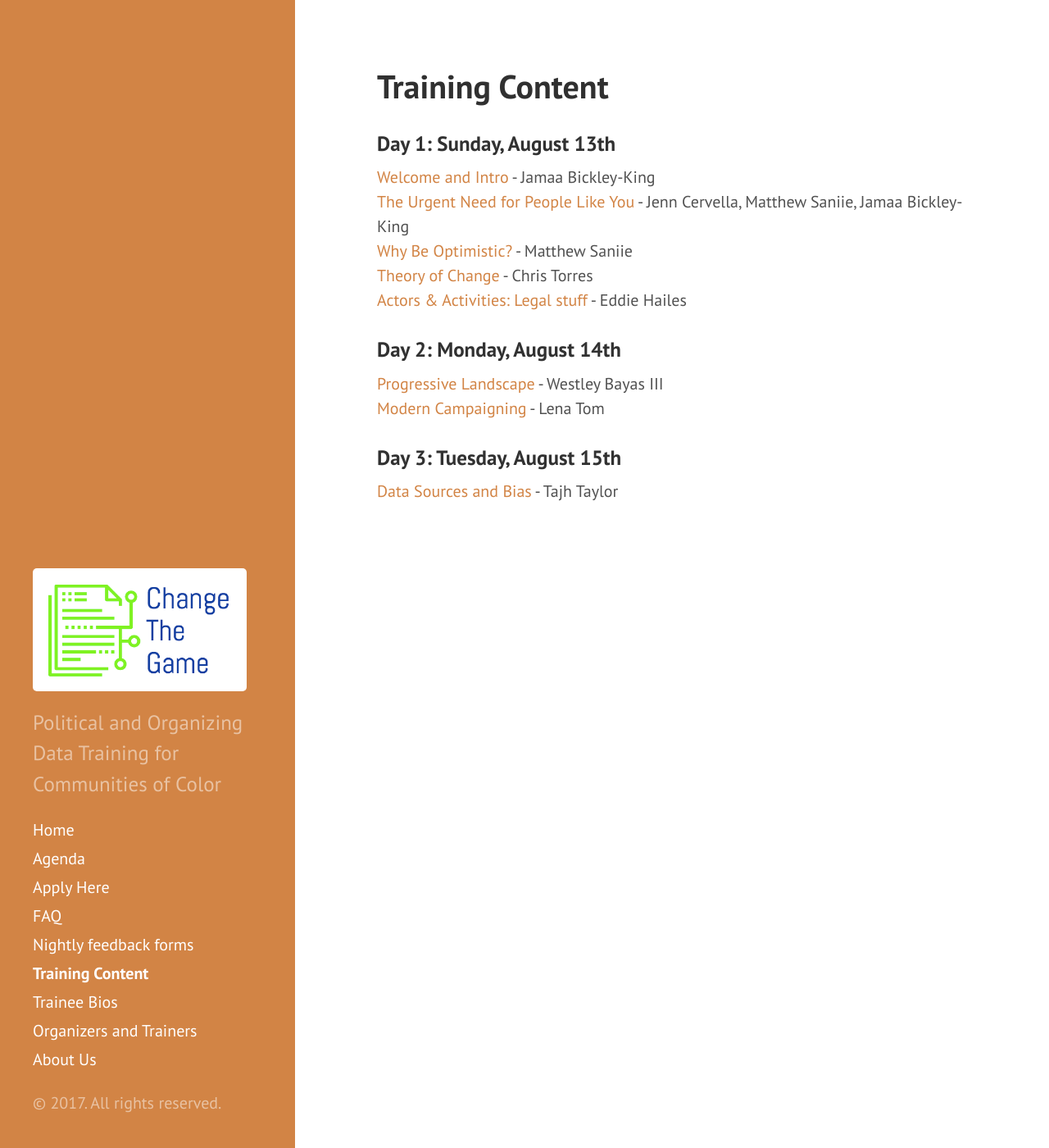
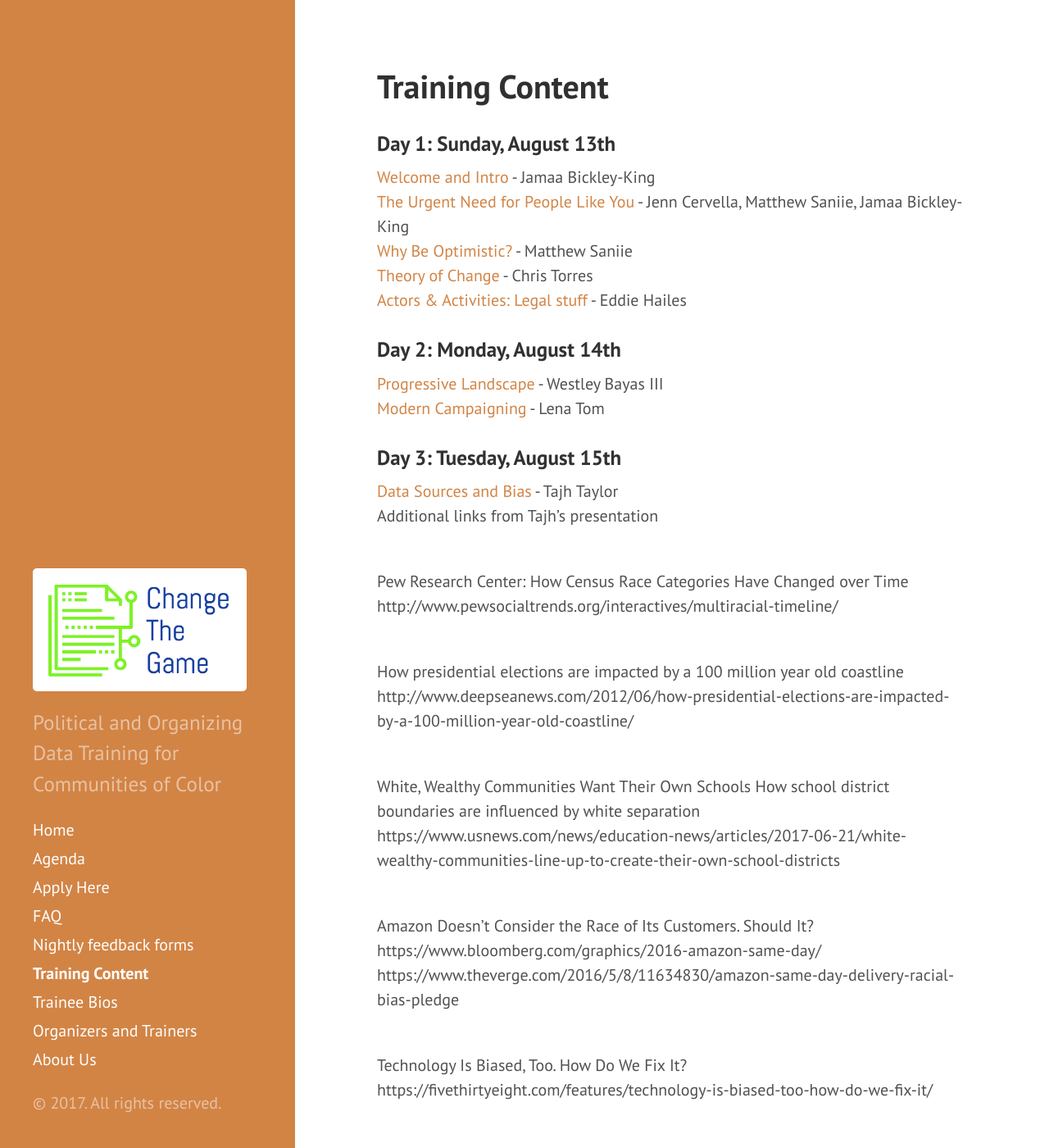
Before and after one commit to anniejw6/changethegame_site, a Jekyll site: the page built from slides.md, in a window 1280 px wide and 1400 px high. Shown: the whole window at 82% size. Built offline with Jekyll 4.4.1, drawn with Linux system fonts in a browser that asks for light colours.

Commit message:
Update slides.md

```diff
--- a/slides.md
+++ b/slides.md
@@ -19,4 +19,23 @@ title: Training Content
 ### Day 3: Tuesday, August 15th
 
 [Data Sources and Bias](https://www.dropbox.com/s/1evpmvcnpld5z6p/Data%20Sources%20and%20Bias-Tajh%20Taylor.pdf?dl=0) - Tajh Taylor
+<br>Additional links from Tajh's presentation
+
+<br>Pew Research Center: How Census Race Categories Have Changed over Time
+http://www.pewsocialtrends.org/interactives/multiracial-timeline/
+
+<br>How presidential elections are impacted by a 100 million year old coastline
+http://www.deepseanews.com/2012/06/how-presidential-elections-are-impacted-by-a-100-million-year-old-coastline/
+
+<br>White, Wealthy Communities Want Their Own Schools
+How school district boundaries are influenced by white separation
+https://www.usnews.com/news/education-news/articles/2017-06-21/white-wealthy-communities-line-up-to-create-their-own-school-districts
+
+<br>Amazon Doesn't Consider the Race of Its Customers. Should It?
+https://www.bloomberg.com/graphics/2016-amazon-same-day/
+https://www.theverge.com/2016/5/8/11634830/amazon-same-day-delivery-racial-bias-pledge
+
+<br>Technology Is Biased, Too. How Do We Fix It?
+https://fivethirtyeight.com/features/technology-is-biased-too-how-do-we-fix-it/
+
 <br>
```
